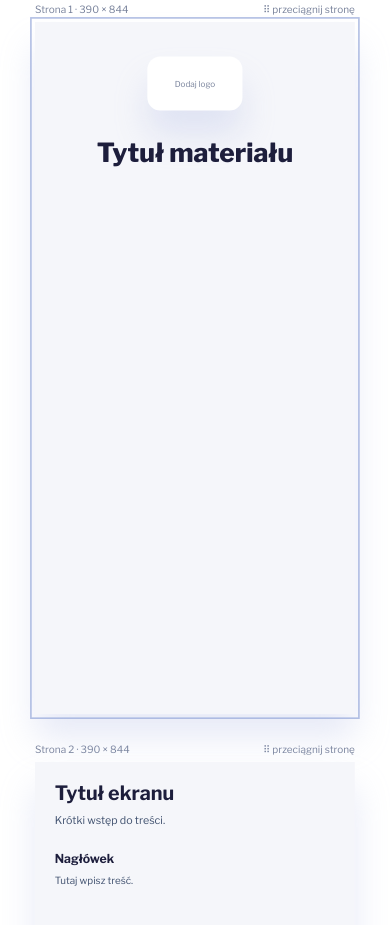
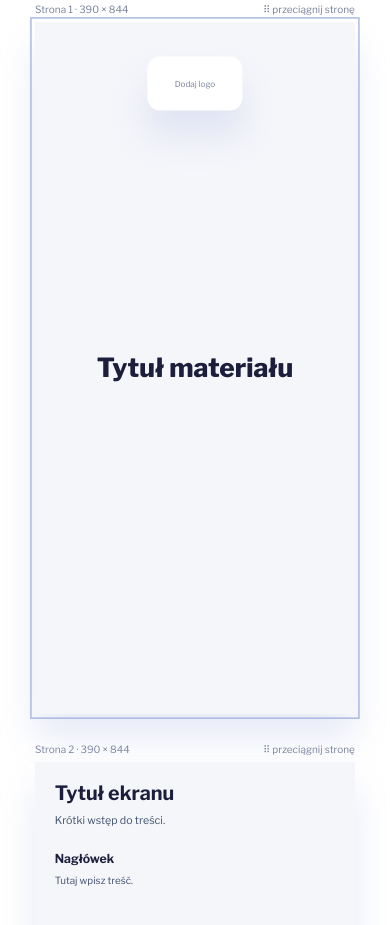
Before and after one commit to mziarko-d1/pdf-mobile-generator, a plain HTML site: page index.html in a window 390 px wide. Shown: the part 3059-3984 px from the top of the page. Drawn offline with nearby package versions, Linux system fonts and the light colour scheme; a script that the page names is missing.

Commit message:
Center mobile cover titles vertically

```diff
--- a/semantic-system.css
+++ b/semantic-system.css
@@ -259,3 +259,22 @@
   opacity:.55;
   cursor:not-allowed;
 }
+
+
+/* Mobile cover title centered independently from the logo. */
+.page.cover[data-format="mobile"] .page-inner{
+  position:relative!important;
+  justify-content:flex-start!important;
+  align-items:center!important;
+  text-align:center!important;
+}
+.page.cover[data-format="mobile"] .cover-title{
+  position:absolute!important;
+  top:50%!important;
+  left:24px!important;
+  right:24px!important;
+  transform:translateY(-50%)!important;
+  margin:0 auto!important;
+  max-width:calc(100% - 48px)!important;
+  text-align:center!important;
+}
```
